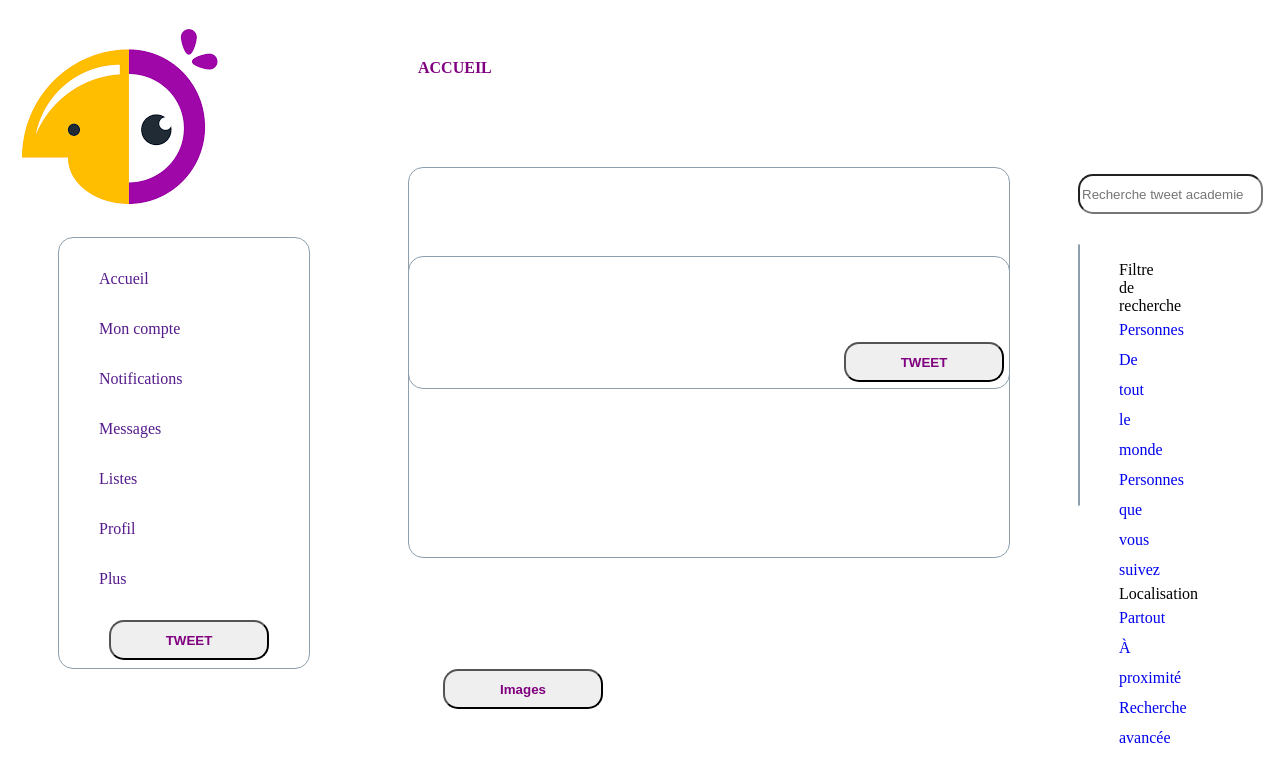
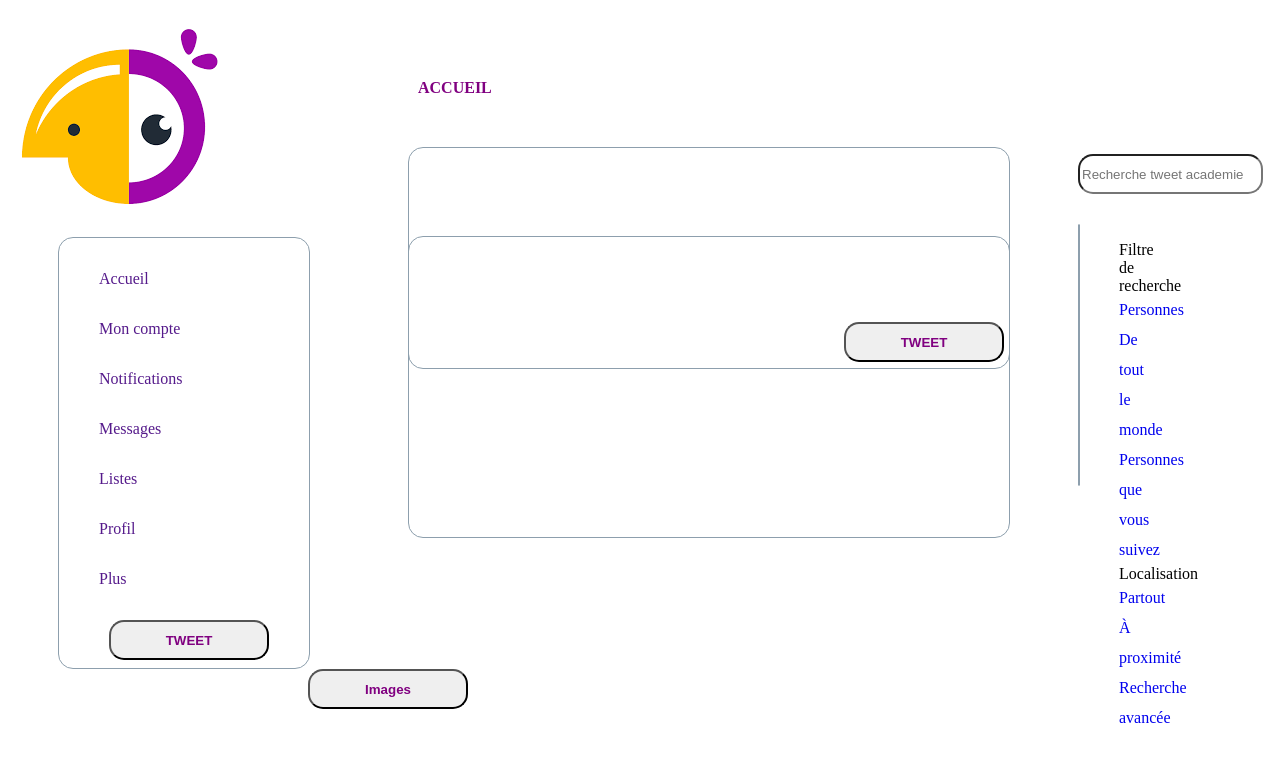
Before and after one commit to icarofr/tweet_academy, a PHP site: page /tweet_academie.php in a window 1280 px wide. Shown: the top 782 px of the page. Run offline with PHP 8.4, Linux system fonts and the light colour scheme.

Commit message:
interface accueil

```diff
--- a/Rebecca/style.css
+++ b/Rebecca/style.css
@@ -5,7 +5,7 @@
     background-color: white;
     border: solid 1px rgb(141, 159, 173);
     border-radius: 15px 15px 15px 15px;
-    margin-top:90px;
+    margin-top:50px;
 }
 
 .titre
@@ -43,13 +43,13 @@
 
 .image
 {
-
-    margin-left: 435px;
+    margin-left: 300px;
     border-radius: 15px 15px 15px 15px;
     font-weight: bold;
     color: purple;
     width: 160px;
     height: 40px;
+    margin-bottom: 20px;
 
 }
 
```
